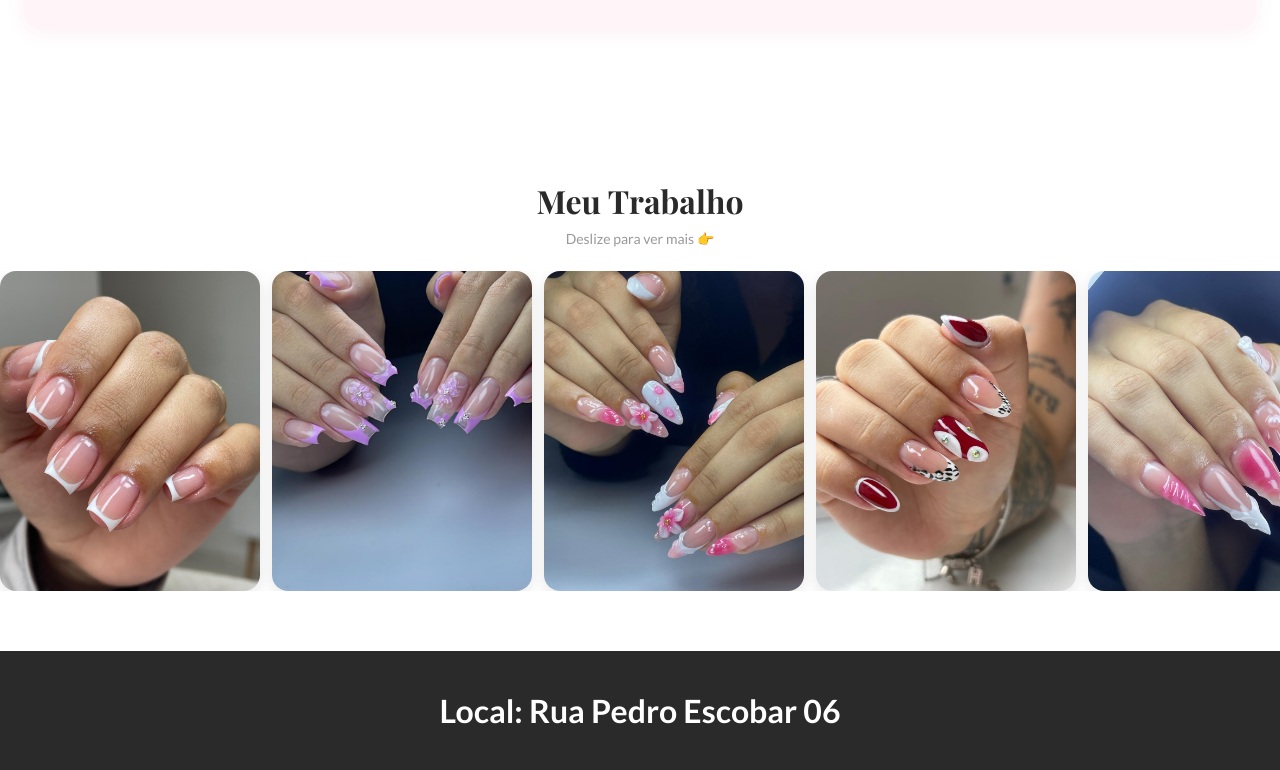
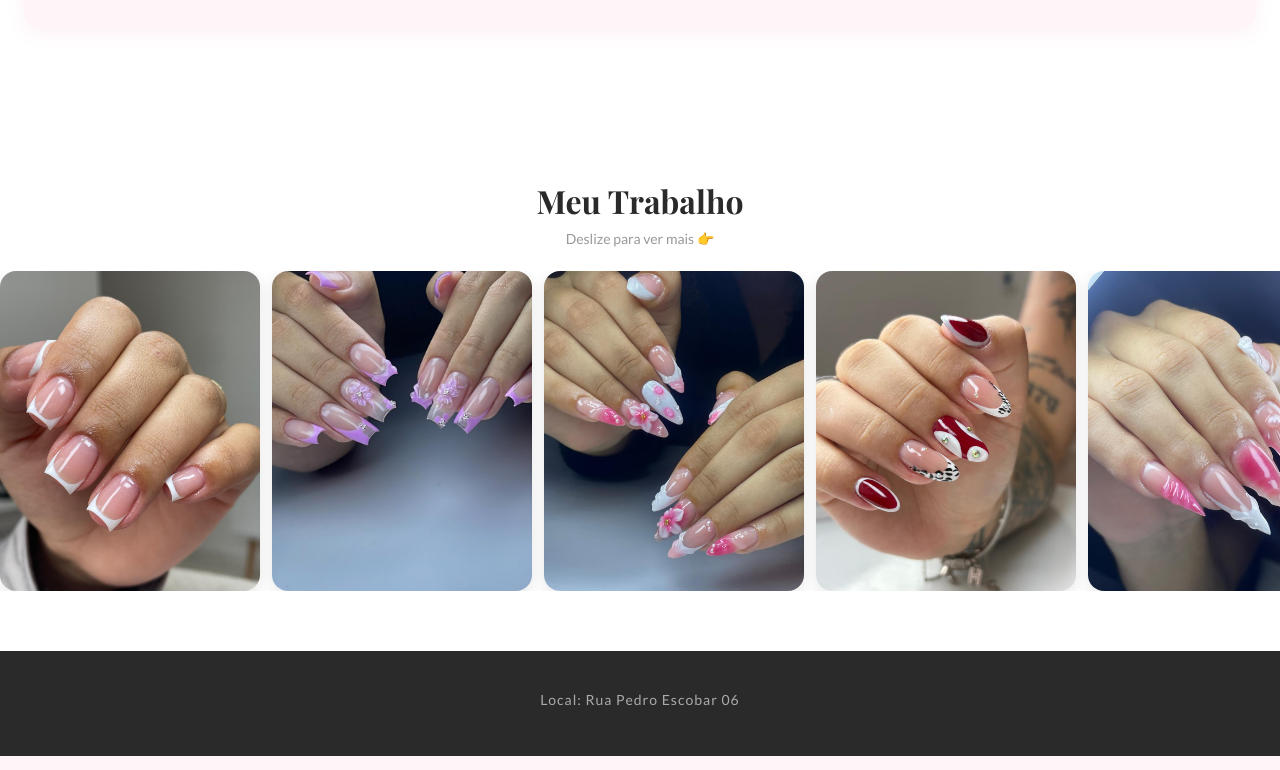
Before and after one commit to rthaylan00-sketch/site-manicure, a plain HTML site: page index.html in a window 1280 px wide. Shown: the part 1765-2535 px from the top of the page. Drawn offline with nearby package versions, Linux system fonts and the light colour scheme.

Commit message:
Update index.html

```diff
--- a/index.html
+++ b/index.html
@@ -99,7 +99,7 @@
     <script src="home.js"></script>
 
     <footer>
-       <h1>Local: Rua Pedro Escobar 06</h1>
+       <p>Local: Rua Pedro Escobar 06</p>
 
     </footer>
 
```
